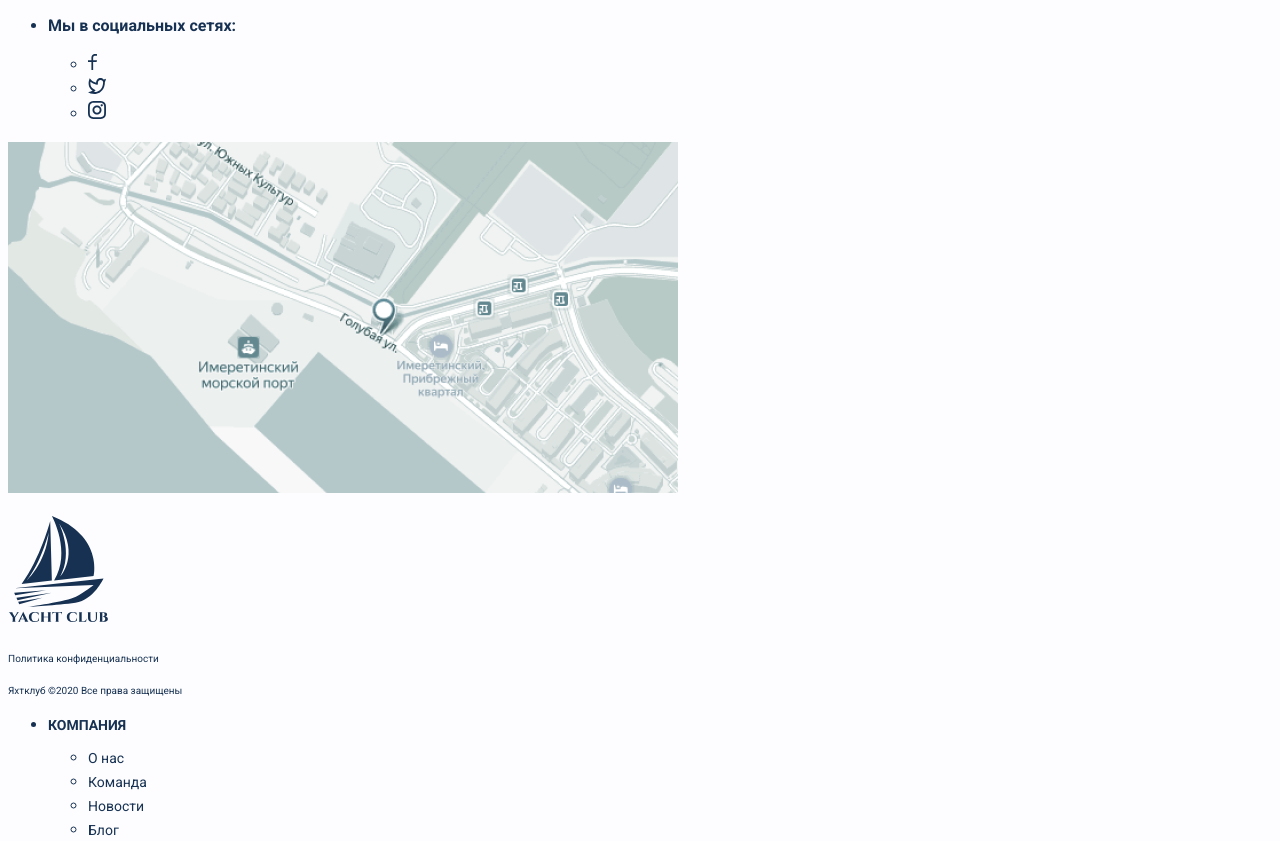
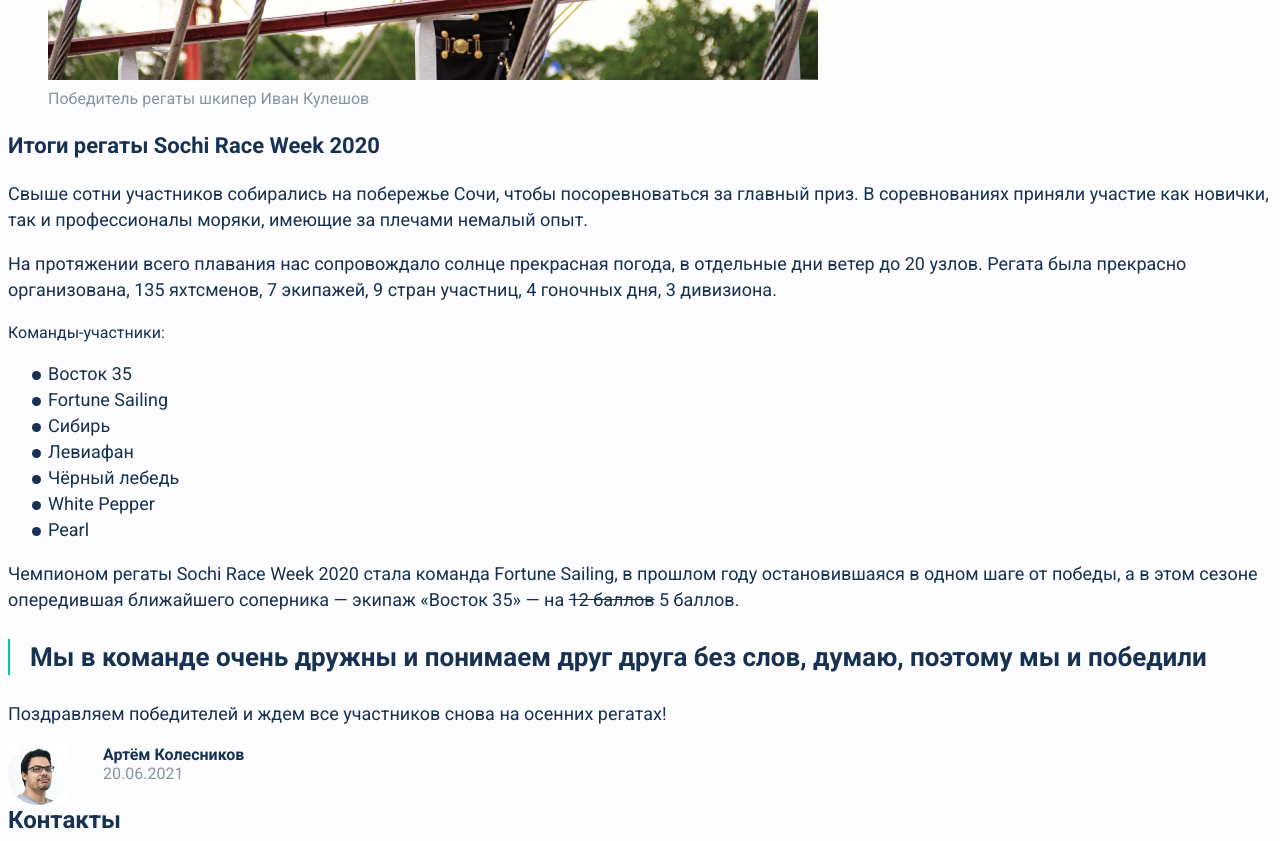
Before and after one commit to kub060522/sail-club, a plain HTML site: page index.html in a window 1280 px wide. Shown: the part 2060-2901 px from the top of the page. Drawn offline with Linux system fonts and the light colour scheme.

Commit message:
add artikle news

```diff
--- a/css/style.css
+++ b/css/style.css
@@ -61,6 +61,66 @@ body {
   line-height: 22px;
 }
 
+.news-title {
+  font-size: 22px;
+  font-weight: 700;
+  line-height: 26px;
+}
+
+figcaption {
+  color: #8693A4;
+}
+
+.news-paragraph {
+  font-size: 18px;
+  line-height: 26px;
+}
+
+.news-leading-paragraph {
+  padding-left: 20px;
+  border-left: 2px solid #00C6BD;
+  font-size: 26px;
+  font-weight: 700;
+  line-height: 36px;
+}
+
+.teams-list {
+  list-style-image: url(../img/Ellipse.svg);
+}
+
+.news-span {
+  text-decoration: line-through;
+}
+
+.teams-item {
+  font-size: 18px;
+  line-height: 26px;
+}
+
+.meta-name {
+  position: relative;
+  padding-left: 95px;
+
+  font-weight: 700;
+  line-height: 19px;
+}
+
+.meta-data {
+  position: relative;
+  padding-left: 55px;
+
+  line-height: 19px;
+  color: #8693A4;
+}
+
+.meta-autor::before {
+  content: "";
+  position: absolute;
+  width: 60px;
+  height: 60px;
+  background-image: url(../img/author.jpg);
+}
+
 .kontacts-info {
   line-height: 22px;
   font-style: normal;
--- a/index.html
+++ b/index.html
@@ -71,7 +71,41 @@
       <h2 class="page-title2">Рожденные в воде</h2>
       <p>Подарите детям настоящее приключение! День с морскими пиратами на корабле – это лучшая команда, веселые
         аниматоры, игры, соревнования, работа в команде и, конечно, море!</p>
-      <img src="img/blog-photo-2.jpg" width="600" height="252" alt="Дети на палубе">
+        <img src="img/blog-photo-2.jpg" width="600" height="252" alt="Дети на палубе">
+      </article>
+      <article class="news">
+        <h2 class="page-title2">Новости</h2>
+        <figure>
+          <img src="img/skipper .jpg" width="770" height="301" alt="Шкипер Иван Кулешов">
+          <figcaption>Победитель регаты шкипер Иван Кулешов</figcaption>
+        </figure>
+      <h3 class="news-title">Итоги регаты Sochi Race Week 2020</h3>
+      <p class="news-paragraph">Свыше сотни участников собирались на побережье Сочи, чтобы посоревноваться за главный
+        приз. В соревнованиях приняли участие как новички, так и профессионалы моряки, имеющие за плечами немалый опыт.
+      </p>
+      <p class="news-paragraph">На протяжении всего плавания нас сопровождало солнце прекрасная погода, в отдельные дни
+        ветер до 20 узлов. Регата была прекрасно организована, 135 яхтсменов, 7 экипажей, 9 стран участниц, 4 гоночных
+        дня, 3 дивизиона.</p>
+      <p class="list-title">Команды-участники:</p>
+      <ul class="teams-list">
+        <li class="teams-item">Восток 35</li>
+        <li class="teams-item">Fortune Sailing</li>
+        <li class="teams-item">Сибирь</li>
+        <li class="teams-item">Левиафан</li>
+        <li class="teams-item">Чёрный лебедь</li>
+        <li class="teams-item">White Pepper</li>
+        <li class="teams-item">Pearl</li>
+      </ul>
+      <p class="news-paragraph">Чемпионом регаты Sochi Race Week 2020 стала команда Fortune Sailing, в прошлом году
+        остановившаяся в одном шаге от победы, а в этом сезоне опередившая ближайшего соперника — экипаж «Восток 35» —
+        на <span class="news-span">12 баллов</span> 5 баллов.</p>
+      <p class="news-leading-paragraph">Мы в команде очень дружны и понимаем друг друга без слов, думаю, поэтому мы и
+        победили</p>
+      <p class="news-paragraph">Поздравляем победителей и ждем все участников снова на осенних регатах! </p>
+      <dl class="meta-autor">
+        <dt class="meta-name">Артём Колесников</dt>
+        <dd class="meta-data"><time datetime="2021-06- 20">20.06.2021</time></dd>
+      </dl>
     </article>
     <section class="kontacts">
       <h2 class="page-title2">Контакты</h2>
@@ -103,7 +137,7 @@
             </li>
             <li class="social-item">
               <a href="#">
-               <img src="img/instagram.svg" width="18" height="18" alt="Instagram">
+                <img src="img/instagram.svg" width="18" height="18" alt="Instagram">
               </a>
             </li>
           </ul>
```
Also changed, not shown: img/Ellipse.svg (added), img/author.jpg (added), img/skipper .jpg (added).
